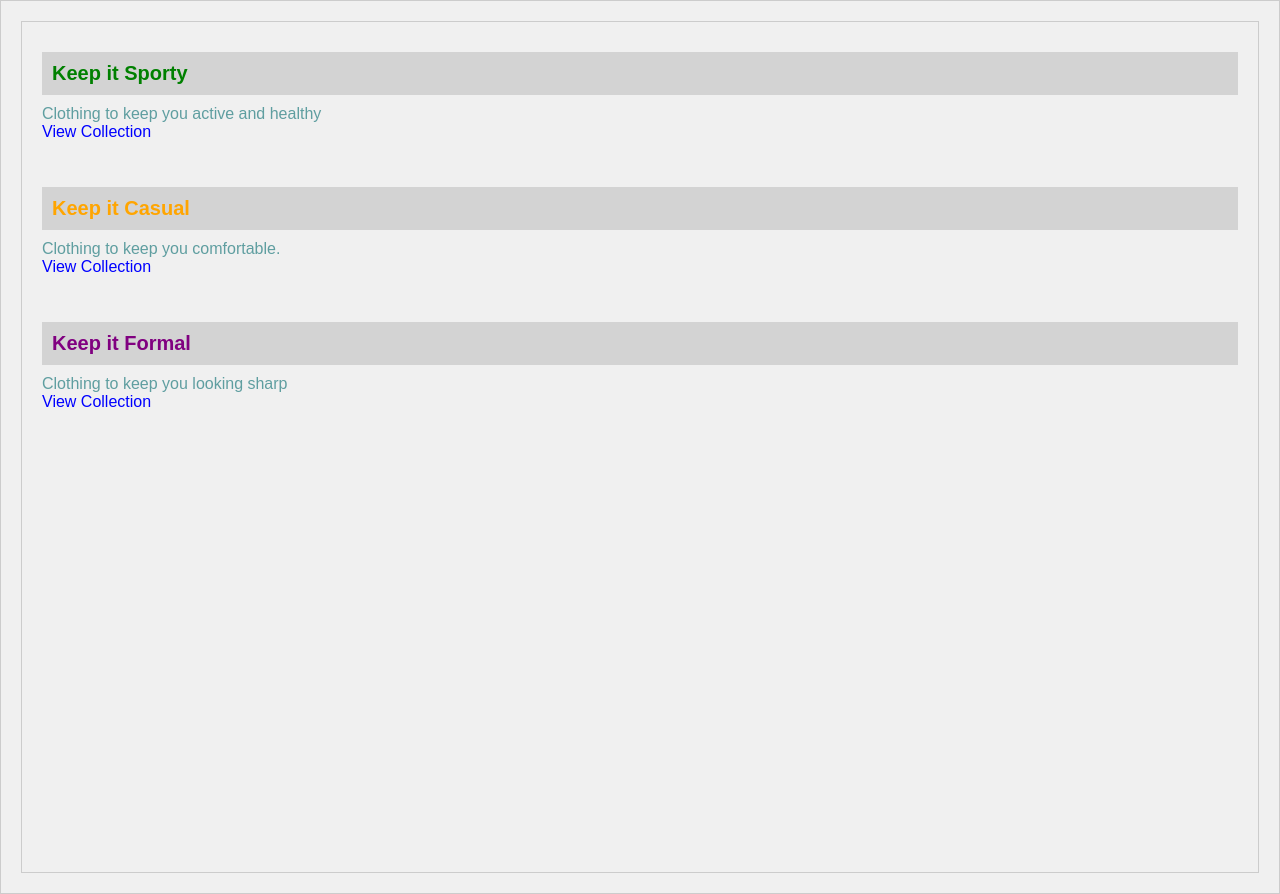
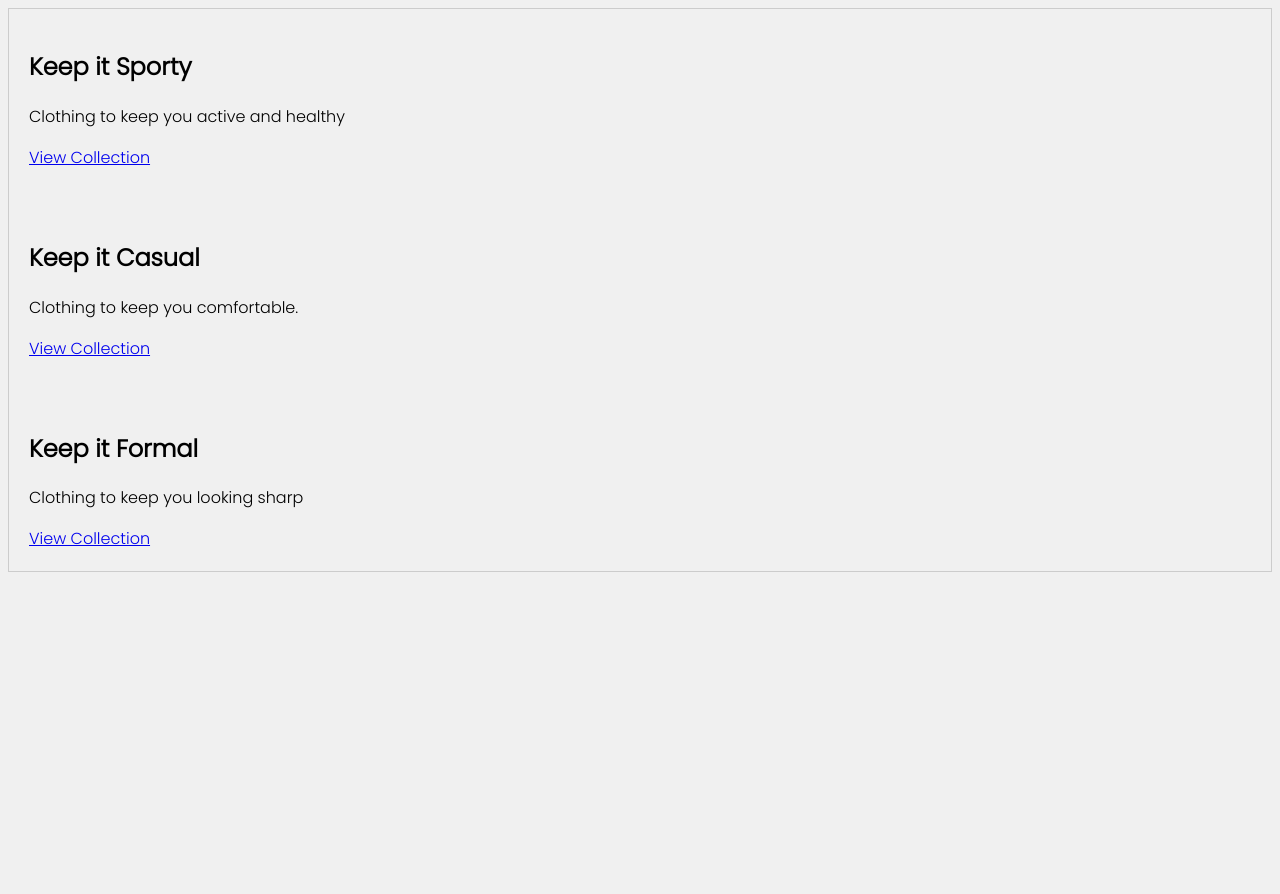
Before and after one commit to Shamma-Samiha/bss-ai-engineering-internship, a plain HTML site: page phase-01-html-css/css/index.html in a window 1280 px wide. After the commit the page ends 800 px from the top, so only its background shows below. Drawn offline with Linux system fonts and the light colour scheme; a web font is replaced by a local one.

Commit message:
Practice css fonts

```diff
--- a/phase-01-html-css/css/index.html
+++ b/phase-01-html-css/css/index.html
@@ -4,6 +4,9 @@
     <meta charset="UTF-8">
     <meta name="viewport" content="width=device-width, initial-scale=1.0">
     <title>CSS Basics</title>
+    <link rel="preconnect" href="https://fonts.googleapis.com">
+    <link rel="preconnect" href="https://fonts.gstatic.com" crossorigin>
+    <link href="https://fonts.googleapis.com/css2?family=Playwrite+IT+Trad:wght@100..400&family=Poppins:wght@100;200;300&display=swap" rel="stylesheet">
     <link rel="stylesheet" href="style.css">
 </head>
 <body>
--- a/phase-01-html-css/css/style.css
+++ b/phase-01-html-css/css/style.css
@@ -1,63 +1,6 @@
-html, body {
-    font-family: Arial, sans-serif;
+body {
+    font-family: 'Poppins', sans-serif;
     background-color: #f0f0f0;
     padding: 20px;
     border: 1px solid #ccc;
 }
-
-
-/*Type Selector*/
-h2 {
-    color: red;
-    font-size: 50px;
-}
-
-a {
-    color: blue;
-    text-decoration: none;
-}
-
-/*Class Selector*/
-.sporty {
-    color: green;
-    font-size: 20px;
-}
-
-.casual {
-    color: orange;
-    font-size: 20px;
-}
-
-.formal {
-    color: purple;
-    font-size: 20px;
-}
-
-/*ID Selector*/
-
-#container {
-    width: 100%;
-    height: 100vh;
-    display: block;
-    color:cadetblue;
-}
-
-/*Multiple Selector*/
-.sporty, .casual, .formal {
-    font-family: Arial, sans-serif;
-    margin: 10px 0;
-}
-
-/*Descendant Selector*/
-#container h2 {
-background-color: lightgray;
-    padding: 10px;
-}
-
-/*Universal Selector*/
-
-* {
-    box-sizing: border-box;
-    margin: 0;
-    padding: 0;
-}
```
